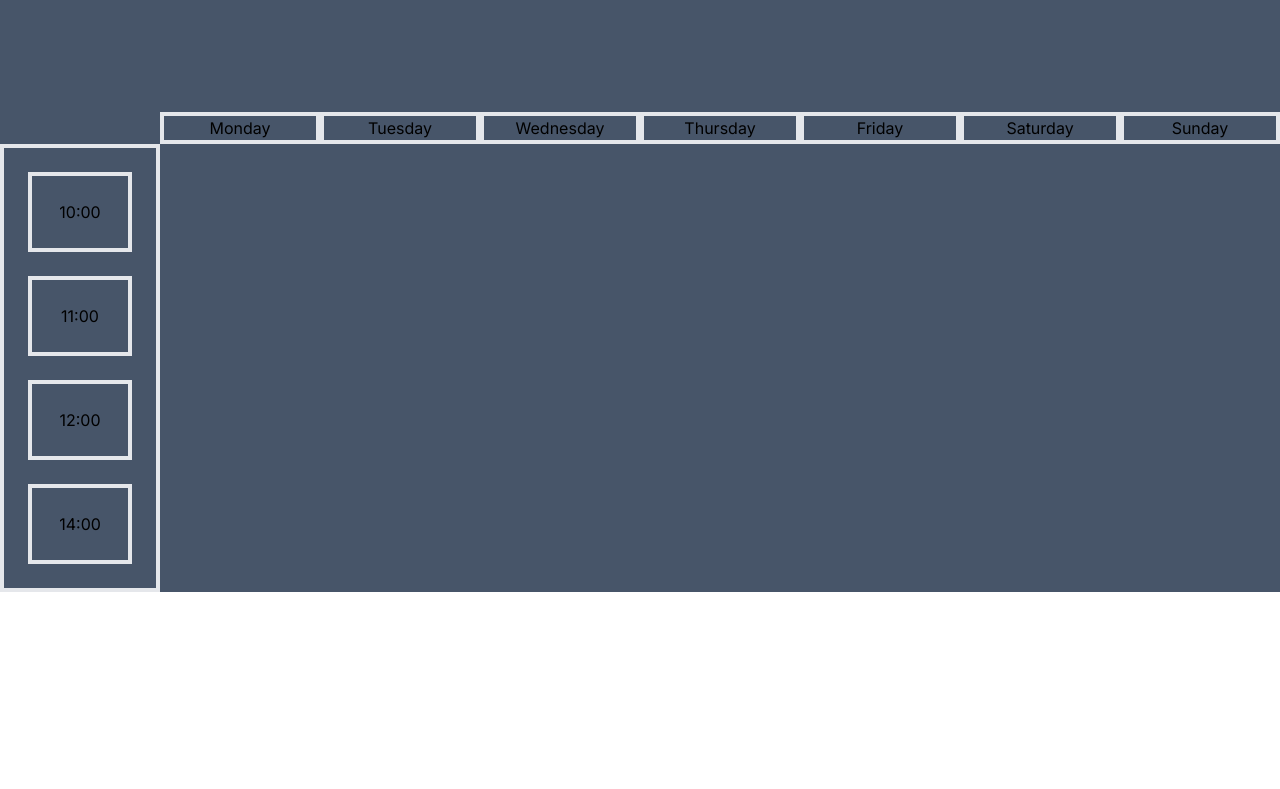
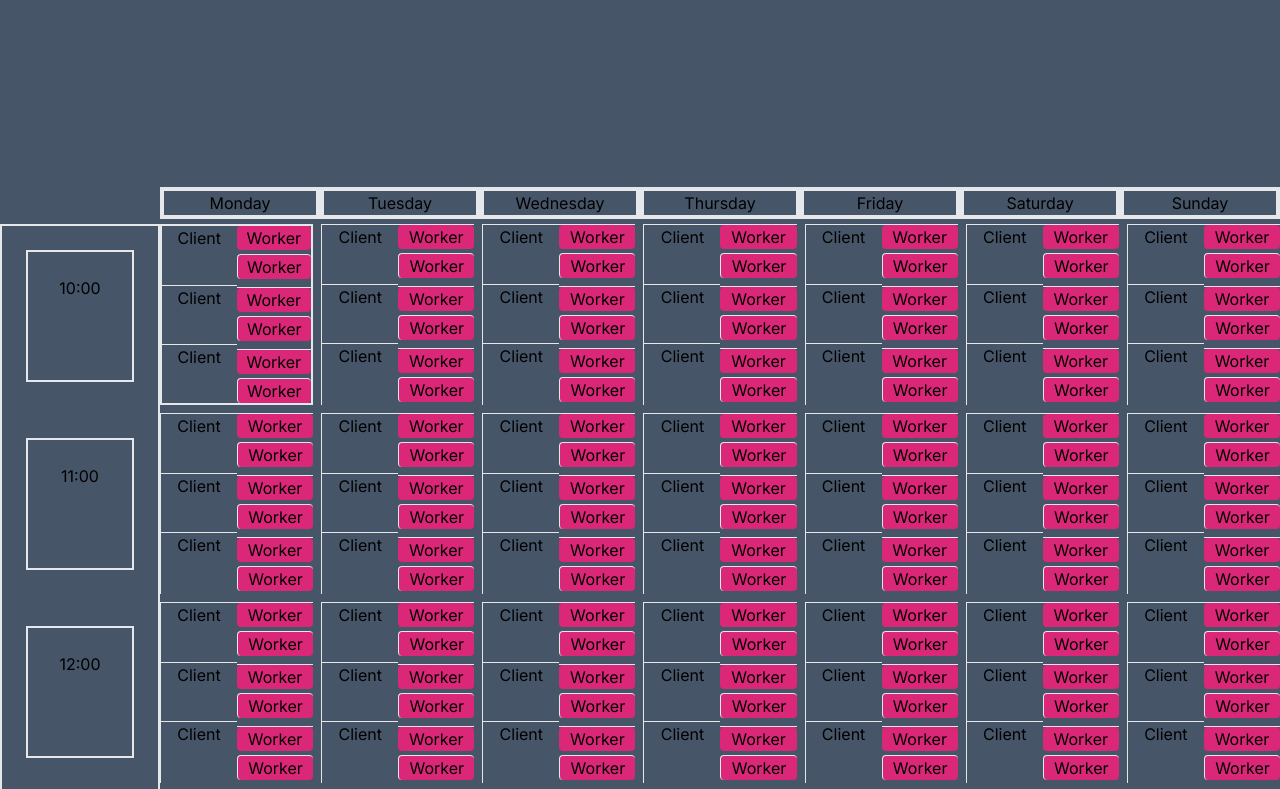
Before and after one commit to LilithStd/work_timetable, a Next.js app: page / in a window 1280 px wide. Shown: the top 789 px of the page. Built offline with nearby package versions, Linux system fonts and the light colour scheme.

Commit message:
create board scheme WIP

```diff
--- a/src/app/components/board/board.tsx
+++ b/src/app/components/board/board.tsx
@@ -1,7 +1,9 @@
 import Client from "@/app/components/client/client";
 import Worker from "@/app/components/worker/worker";
+import Board_Cell from "./board_cell/board_cell";
 
-const cell = [1, 2, 3, 4, 5, 6, 7, 8]
+const border_Cell = new Array(28).fill(<Board_Cell />)
+const border_Worker = new Array(8)
 const week = ['Monday', 'Tuesday', 'Wednesday', 'Thursday', 'Friday', 'Saturday', 'Sunday']
 const time = ['10:00', '11:00', '12:00', '14:00']
 
@@ -13,9 +15,12 @@ export default function Board() {
             <div className="grid grid-cols-7 grid-rows-1 col-start-2 col-end-9 row-start-2 row-end-2 justify-items-stretch align-baseline place-items-stretch">
                 {week.map((item) => <div className="border-4 text-center h-fit" key={item}>{item}</div>)}
             </div>
-            <aside className="grid grid-cols-1 row-start-3 row-end-7 gap-2 border-4">
-                <div>{time.map((item) => <div className=" m-6 p-6 border-4 text-center" key={item}><span className="" key={item}>{item}</span></div>)}</div>
+            <aside className="grid grid-cols-1 row-start-3 row-end-7 gap-2 border-2">
+                {time.map((item) => <div className=" m-6 p-6 border-2 text-center" key={item}>{item}</div>)}
             </aside>
+            <div className="grid grid-cols-7 grid-rows-4 col-start-2 col-end-9 row-start-3 row-end-7 gap-2 divide-x divide-y">
+                {border_Cell.map((item) => <div className="text-center border-2 hover:bg-sky-700" key={item}>{item}</div>)}
+            </div>
         </div>
     )
 }
--- /dev/null
+++ b/src/app/components/board/board_cell/board_cell.tsx
@@ -0,0 +1,39 @@
+import Worker from "../../worker/worker"
+import Client from "../../client/client"
+
+type Board_Cell = {
+    worker?: string,
+    client?: string
+}
+
+export default function Board_Cell({ worker, client }: Board_Cell) {
+    return (
+        <div className="grid grid-cols-2 grid-rows-3">
+            <div className="grid row-start-1 row-end-4 divide-y">
+                <div className="hover:bg-orange-500 ">
+                    <Client />
+                </div>
+                <div className="hover:bg-orange-500 ">
+                    <Client />
+                </div>
+                <div className="hover:bg-orange-500 ">
+                    <Client />
+                </div>
+            </div>
+            <div className="grid row-start-1 row-end-4 gap-2 divide-y">
+                <div className="hover:bg-violet-700 divide-y divide-x grid gap-1">
+                    <Worker />
+                    <Worker />
+                </div>
+                <div className="hover:bg-violet-700 divide-y divide-x grid gap-1">
+                    <Worker />
+                    <Worker />
+                </div>
+                <div className="hover:bg-violet-700 divide-y divide-x grid gap-1">
+                    <Worker />
+                    <Worker />
+                </div>
+            </div>
+        </div>
+    )
+}
--- /dev/null
+++ b/src/app/components/board/border_list_workers/border_list_workers.tsx
@@ -0,0 +1,18 @@
+type Border_List_Workers_Props = {
+  name?: string,
+  update?: boolean
+}
+export default function Border_List_Workers({ name, update }: Border_List_Workers_Props) {
+  const Workers_List: (string | undefined)[] = []
+
+  if (update) {
+    Workers_List.length <= 0 ? Workers_List.push(name) : Workers_List
+  }
+
+
+  return (
+    <div>
+      { }
+    </div>
+  )
+}
--- a/src/app/components/client/client.tsx
+++ b/src/app/components/client/client.tsx
@@ -1,8 +1,14 @@
-export default function Client () {
-    return  (
+type Client_Props = {
+    name?: string
+}
 
-        <div>
-	        Client
+export default function Client({ name }: Client_Props) {
+    return (
+
+        <div className=" rounded">
+            <span>
+                {name ? name : "Client"}
+            </span>
         </div>
     )
 }
--- a/src/app/components/worker/worker.tsx
+++ b/src/app/components/worker/worker.tsx
@@ -1,8 +1,15 @@
-export default function Worker () {
-    return  (
+type Worker_Props = {
+    name?: string,
+    count?: number
+}
 
-        <div>
-	        Worker
+export default function Worker({ name, count }: Worker_Props) {
+    return (
+
+        <div className="bg-pink-600 rounded hover:bg-lime-600">
+            <span>
+                {name ? name : "Worker"}
+            </span>
         </div>
     )
 }
```
